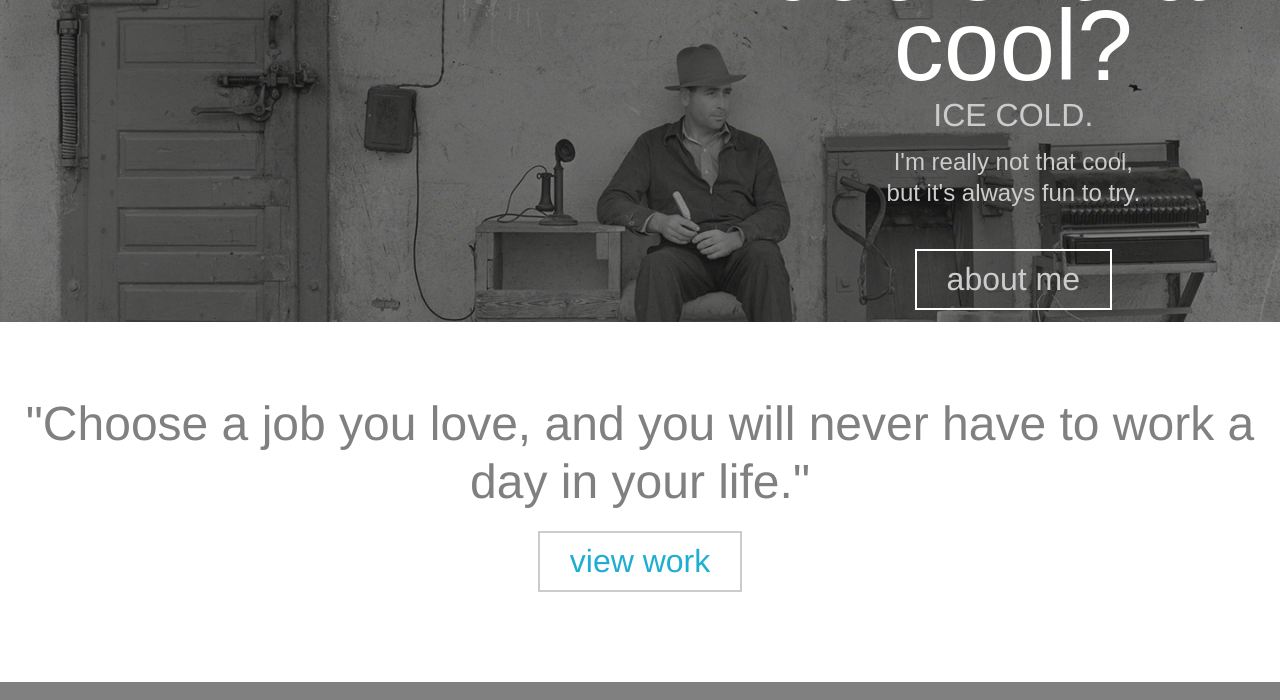
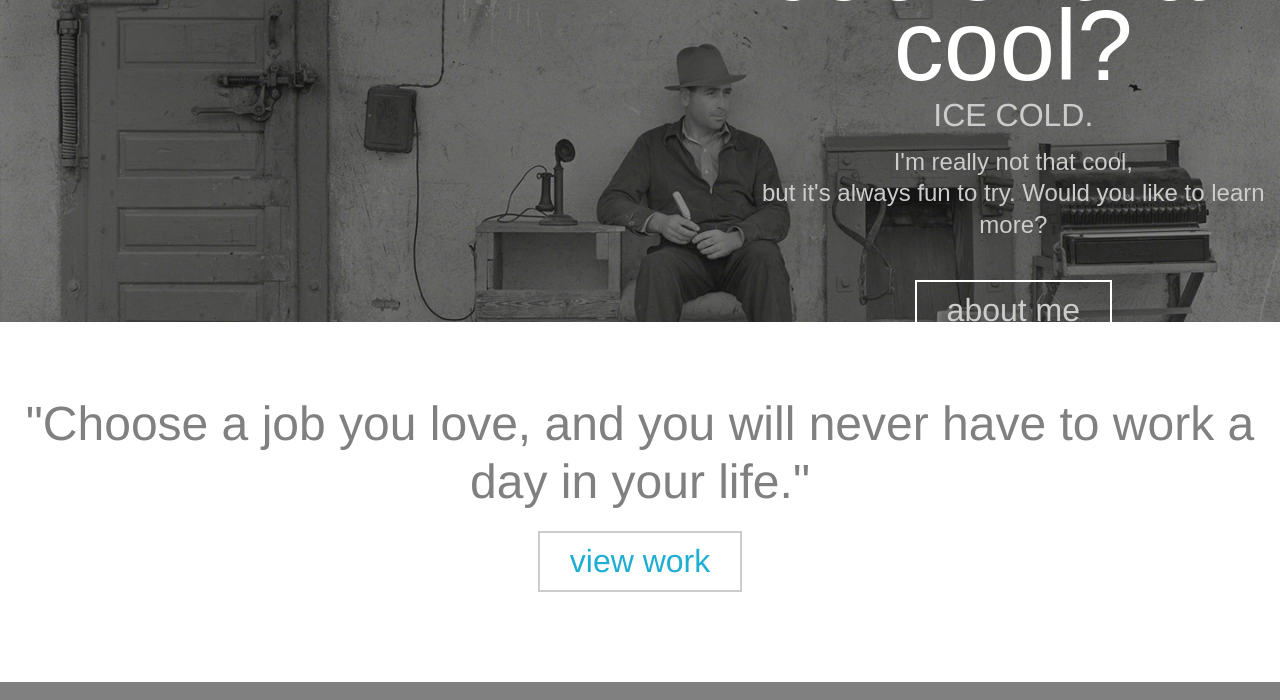
Before and after one commit to bcato3000/cato3000, a plain HTML site: page index.html in a window 1280 px wide. Shown: the part 1886-2586 px from the top of the page. Drawn offline with nearby package versions, Linux system fonts and the light colour scheme; files that its build step writes are made by us from their sources; a web font is replaced by a local one.

Commit message:
Message update

```diff
--- a/index.html
+++ b/index.html
@@ -161,7 +161,7 @@
             <div class="content">
               <h4>What's cooler than cool?</h4>
               <h5>Ice cold.</h5>
-              <p>I'm really not that cool,<br> but it's always fun to try.</p>
+              <p>I'm really not that cool,<br> but it's always fun to try. Would you like to learn more?</p>
               <p><a href="contact.html" class="button">About Me</a></p>
             </div>
           </div>
```
